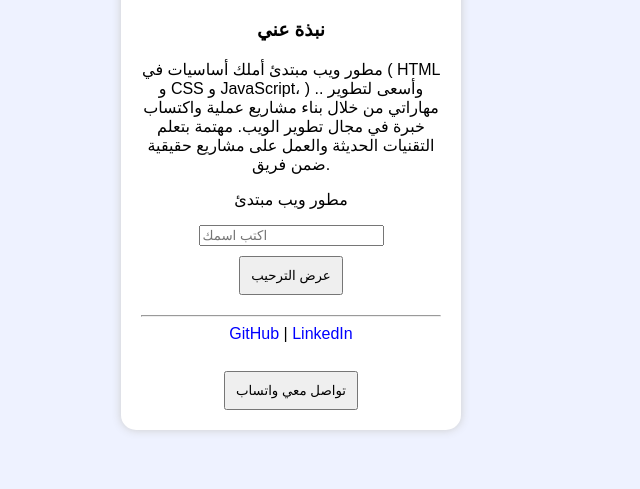
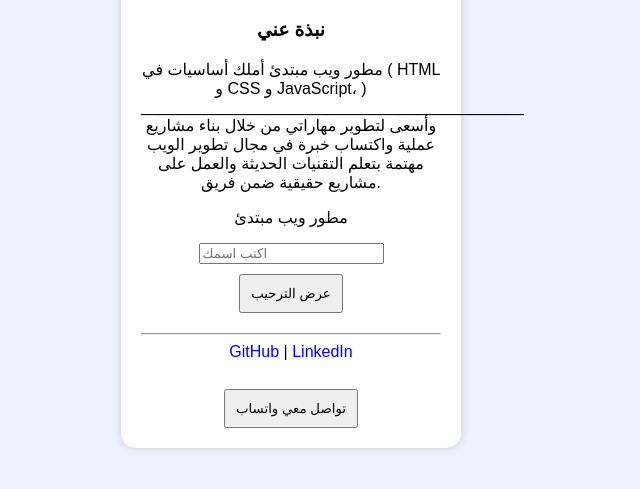
Before and after one commit to Reema-2026/my-first-web, a plain HTML site: page index.html in a window 1280 px wide. Shown: the part 221-710 px from the top of the page, without its empty margins (349-989 px from the left). Drawn offline with Linux system fonts and the light colour scheme.

Commit message:
Clean up index.html formatting and entities
Removed unnecessary HTML entities and cleaned up formatting.

```diff
--- a/index.html
+++ b/index.html
@@ -52,10 +52,9 @@
 <h3>نبذة عني</h3>
 
 <p>
-مطور ويب مبتدئ أملك أساسيات في ( HTML و CSS و JavaScript، ) ..
-
-وأسعى لتطوير مهاراتي من خلال
-بناء مشاريع عملية واكتساب خبرة في مجال تطوير الويب.
+مطور ويب مبتدئ أملك أساسيات في ( HTML و CSS و JavaScript، )
+  ___________________________________________
+وأسعى لتطوير مهاراتي من خلال بناء مشاريع عملية واكتساب خبرة في مجال تطوير الويب
 
 مهتمة بتعلم التقنيات الحديثة والعمل على مشاريع حقيقية ضمن فريق.
 </p>
```
